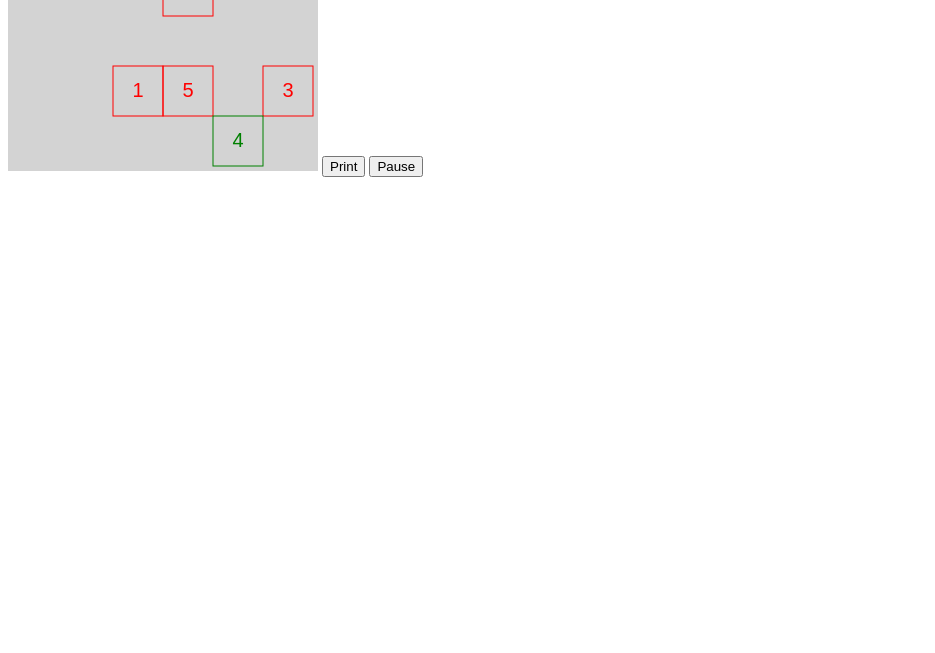
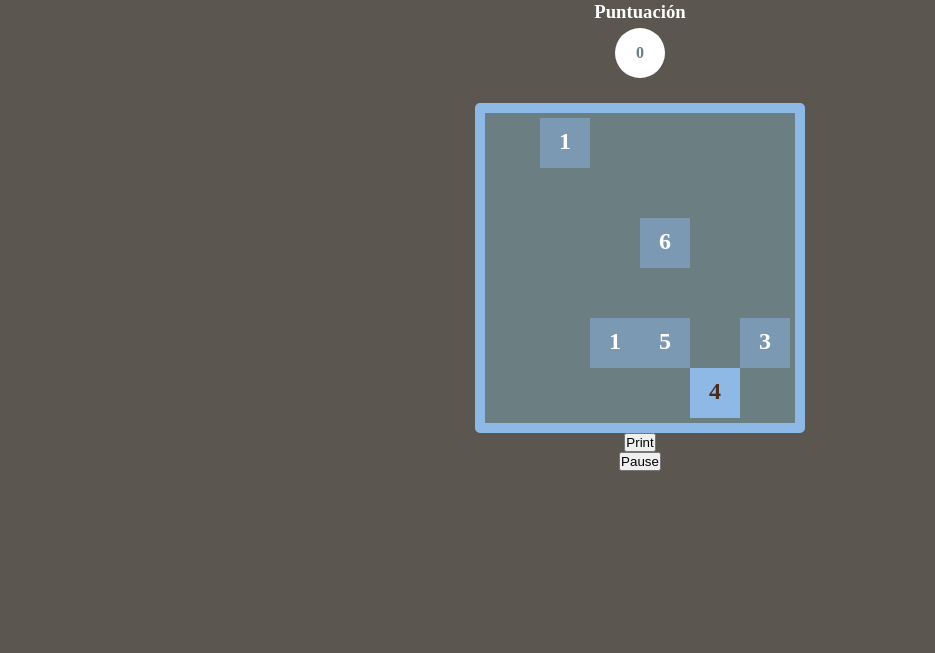
Before and after one commit to alatrizte/malditos_dados, a plain HTML site: page index.html in a window 1280 px wide. Shown: the part 147-800 px from the top of the page, without its empty margins (0-935 px from the left). Drawn offline with Linux system fonts and the light colour scheme.

Commit message:
se añaden estilos y puntuación

```diff
--- a/index.html
+++ b/index.html
@@ -3,12 +3,20 @@
 <head>
     <meta charset="UTF-8">
     <meta name="viewport" content="width=device-width, initial-scale=1.0">
+    <link rel="stylesheet" href="style.css">
     <title>Malditos Dados</title>
 </head>
 <body>
-    <canvas id="canvas"></canvas>
-    <button id="print">Print</button>
-    <button id="control">Pause</button>
+    <div class="content">
+        <h1>Malditos Dados</h1>
+        <h3>Puntuación</h3>
+        <div id="marcador"></div>
+    </div>
+    <div class="content">
+        <canvas id="canvas"></canvas>
+        <button id="print">Print</button>
+        <button id="control">Pause</button>
+    </div>
     <script src="script.js"></script>
 </body>
 </html>
--- a/script.js
+++ b/script.js
@@ -1,6 +1,7 @@
 const canvas = document.getElementById("canvas");
 const print_button = document.getElementById("print");
 const control_button = document.getElementById("control");
+const marcador = document.getElementById("marcador");
 let intervalId;
 
 if (canvas.getContext) {
@@ -15,6 +16,8 @@ if (canvas.getContext) {
     const gridPositions = {};
 
     let puntuacion = 0;
+    marcador.innerHTML = puntuacion;
+    let timer = 7000;
 
     // Itera sobre las filas y columnas de la cuadrícula
     for (let row = 0; row < gridSize; row++) {
@@ -37,20 +40,20 @@ if (canvas.getContext) {
         draw() {
             // Dibujar el cuadrado
             if (this.active) {
-                ctx.strokeStyle = 'green'; // Color del borde
+                ctx.fillStyle = '#8eb8e5'; // Color del borde
             } else {
-                ctx.strokeStyle = 'red';
+                ctx.fillStyle = '#7c99b4';
             }
 
-            ctx.strokeRect(this.coord_position.x, this.coord_position.y, squareSize, squareSize);
+            ctx.fillRect(this.coord_position.x, this.coord_position.y, squareSize, squareSize);
 
             // Dibujar el número en el centro del cuadrado
             if (this.active) {
-                ctx.fillStyle = 'green'; // Color del texto
+                ctx.fillStyle = '#492c1d'; // Color del texto
             } else {
-                ctx.fillStyle = 'red';
+                ctx.fillStyle = 'white';
             }
-            ctx.font = '20px Arial'; // Fuente del texto
+            ctx.font = 'bold 24px Ubuntu'; // Fuente del texto
             ctx.textAlign = 'center'; // Alinear el texto al centro
             ctx.textBaseline = 'middle'; // Alinear verticalmente al medio
             ctx.fillText(this.numberFace, this.coord_position.x + squareSize / 2, this.coord_position.y + squareSize / 2);
@@ -135,6 +138,7 @@ if (canvas.getContext) {
                 // Después de mover, verificar si hay dados adyacentes con la misma cara
                 if (activeDice.numberFace > 1){
                     checkForMatches(activeDice.numberFace);
+                    console.log(`checkeando matches de ${activeDice.numberFace}`);
                 }
             }
             else {
@@ -208,12 +212,13 @@ if (canvas.getContext) {
         }
         diceGroup.sort((a, b) => a - b);
         // console.log(diceGroup);
-        const matrizResultante = crearMatrizDePosiciones(diceGroup);
+        let matrizResultante = crearMatrizDePosiciones(diceGroup);
 
-        // matrizResultante.forEach(fila => console.log(fila.join(' ')));
-
-        const gruposEncontrados = contarGrupos(matrizResultante, number);
-        gruposEncontrados.length > 0 ? deleteDices(number) : "";
+        let gruposEncontrados = contarGrupos(matrizResultante, number);
+        if (gruposEncontrados.length > 0){
+            deleteDices(number);
+            // matrizResultante.forEach(fila => console.log(fila.join(' ')));
+        };
 
     }
 
@@ -227,9 +232,10 @@ if (canvas.getContext) {
         const elementosEliminados = longitudOriginal - dices.length;
 
         puntuacion += elementosEliminados * number
+        timer -= puntuacion * 100;
         console.log(puntuacion);
+        marcador.innerHTML = puntuacion;
     }
-
 
     // Funciones auxiliares (mantén las que ya teníamos)
     function getRandomNumber(min, max) {
@@ -298,7 +304,7 @@ if (canvas.getContext) {
         ctx.clearRect(0, 0, canvas.width, canvas.height);
 
         // Dibujar fondo
-        ctx.fillStyle = "lightgrey";
+        ctx.fillStyle = "#6b7f82";
         ctx.fillRect(0, 0, canvas.width, canvas.height);
 
         // Actualizar y dibujar cada dado
@@ -317,6 +323,7 @@ if (canvas.getContext) {
 
     print_button.addEventListener("click", (e) => {
         console.log(dices);
+        // const objetoActivo = dices.find(objeto => objeto.active === true);
     })
 
     // Evento para el botón de control
--- /dev/null
+++ b/style.css
@@ -0,0 +1,53 @@
+:root {
+    --color-primario: #8eb8e5;
+    --color-secundario: #7c99b4;
+    --color-acento: #6b7f82;
+    --color-fondo: #5b5750;
+    --color-texto: #492c1d;
+}
+
+* {
+    box-sizing: border-box;
+    padding: 0px;
+    margin: 0px;
+}
+
+body {
+    background-color: var(--color-fondo);
+    font-family: "ubuntu";
+    color: white;
+}
+
+.content {
+    display: flex;
+    justify-content: center;
+    align-items: center;
+    flex-direction: column;
+}
+
+h1 {
+    font-size: 72px;
+    margin-top: 50px;
+    margin-bottom: 15px;
+}
+
+h3 {
+    margin-bottom: 5px;
+}
+
+#marcador {
+    width: 50px;
+    height: 50px;
+    border-radius: 100%;
+    background-color: white;
+    color: var(--color-acento);
+    margin-bottom: 25px;
+    text-align: center;
+    line-height: 50px;
+    font-weight: bold;
+}
+
+canvas {
+    border: 10px solid var(--color-primario);
+    border-radius: 5px;
+}
```
